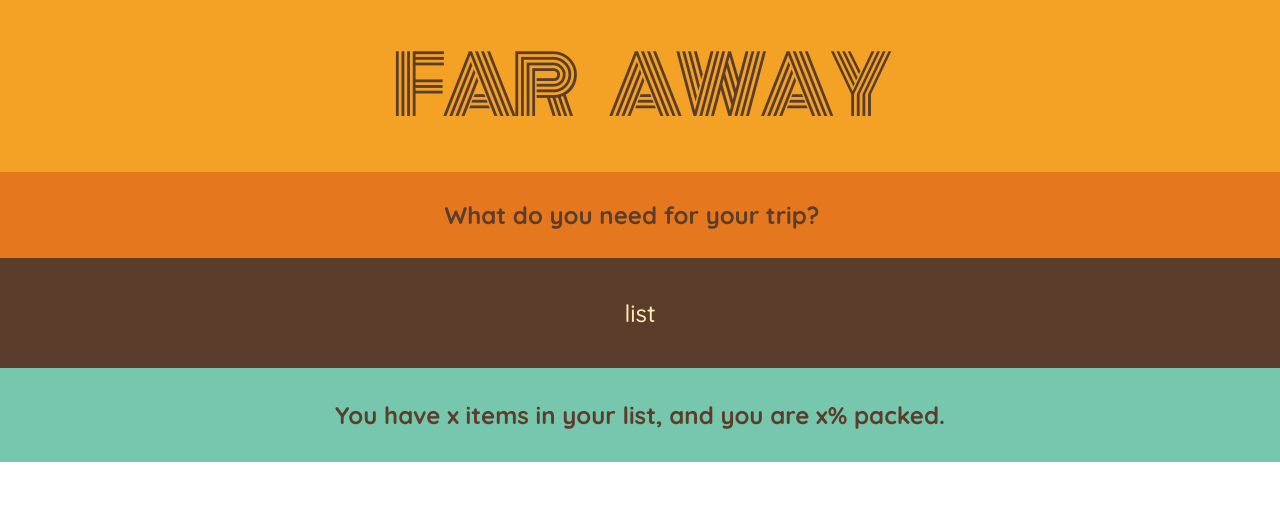
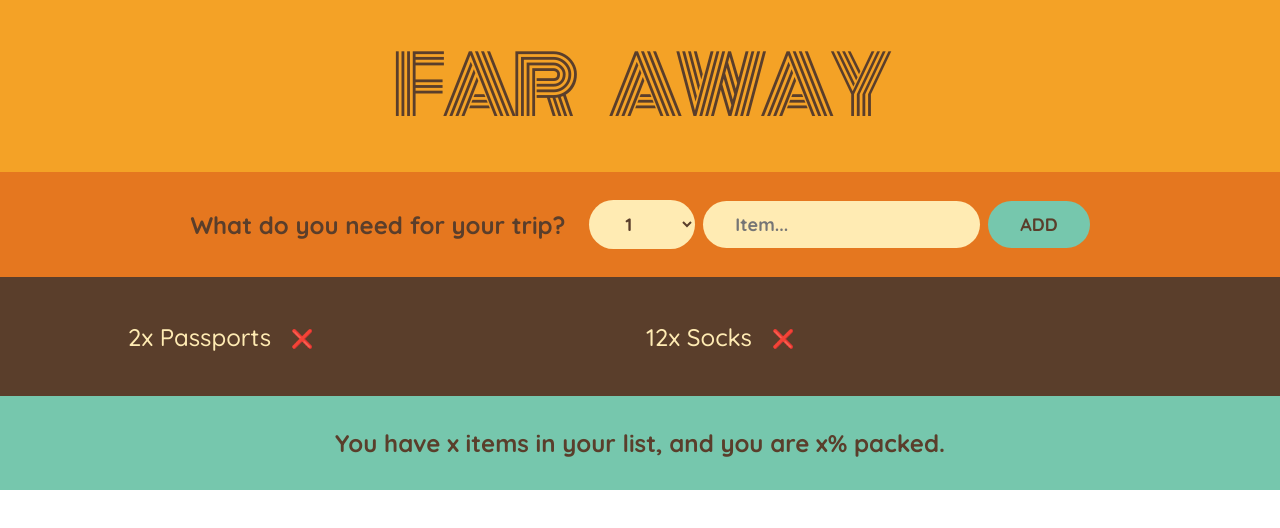
Before and after one commit to jacobrees/Travel-List, a React (Create React App) app: page / in a window 1280 px wide. Shown: the top 528 px of the page. Built offline with nearby package versions, Linux system fonts and the light colour scheme.

Commit message:
Add controlled elements to project

```diff
--- a/src/App.js
+++ b/src/App.js
@@ -1,3 +1,5 @@
+import { useState } from "react";
+
 const initialItems = [
   { id: 1, description: "Passports", quantity: 2, packed: false },
   { id: 2, description: "Socks", quantity: 12, packed: false },
@@ -19,17 +21,73 @@
 }
 
 function Form() {
+  const [description, setDescription] = useState("");
+  const [quantity, setQuantity] = useState(1);
+
+  function handleSubmit(event) {
+    event.preventDefault();
+
+    const newItem = {
+      id: Math.random(),
+      description,
+      quantity: quantity,
+      packed: false,
+    };
+  }
+
   return (
-    <div className="add-form">
+    <form className="add-form" onSubmit={handleSubmit}>
       <h3>What do you need for your trip?</h3>
+      <select
+        value={quantity}
+        onChange={(e) => setQuantity(Number(e.target.value))}
+      >
+        {Array.from({ length: 20 }, (_, i) => i + 1).map((num) => {
+          return (
+            <option key={num} value={num}>
+              {num}
+            </option>
+          );
+        })}
+      </select>
+      <input
+        type="text"
+        placeholder="Item..."
+        value={description}
+        onChange={(e) => setDescription(e.target.value)}
+      />
+      <button>Add</button>
+    </form>
+  );
+}
+
+function Item({ item }) {
+  return (
+    <li>
+      <span style={item.packed ? { textDecoration: "line-through" } : {}}>
+        {item.quantity}x {item.description}
+      </span>
+      <button>❌</button>
+    </li>
+  );
+}
+
+function PackagingList() {
+  return (
+    <div className="list">
+      <ul>
+        {initialItems.map((item) => (
+          <Item item={item} key={item.id} />
+        ))}
+      </ul>
     </div>
   );
 }
 
-function PackagingList() {
-  return <div className="list">list</div>;
+function Stats() {
+  return (
+    <footer className="stats">
+      You have x items in your list, and you are x% packed.
+    </footer>
+  );
 }
-
-function Stats() {
-  return <footer className="stats">You have x items in your list, and you are x% packed.</footer>;
-}
--- a/src/index.css
+++ b/src/index.css
@@ -74,7 +74,6 @@
   background-color: #5a3e2b;
   color: #ffebb3;
   padding: 4rem 0;
-
   display: flex;
   justify-content: space-between;
   flex-direction: column;
```
